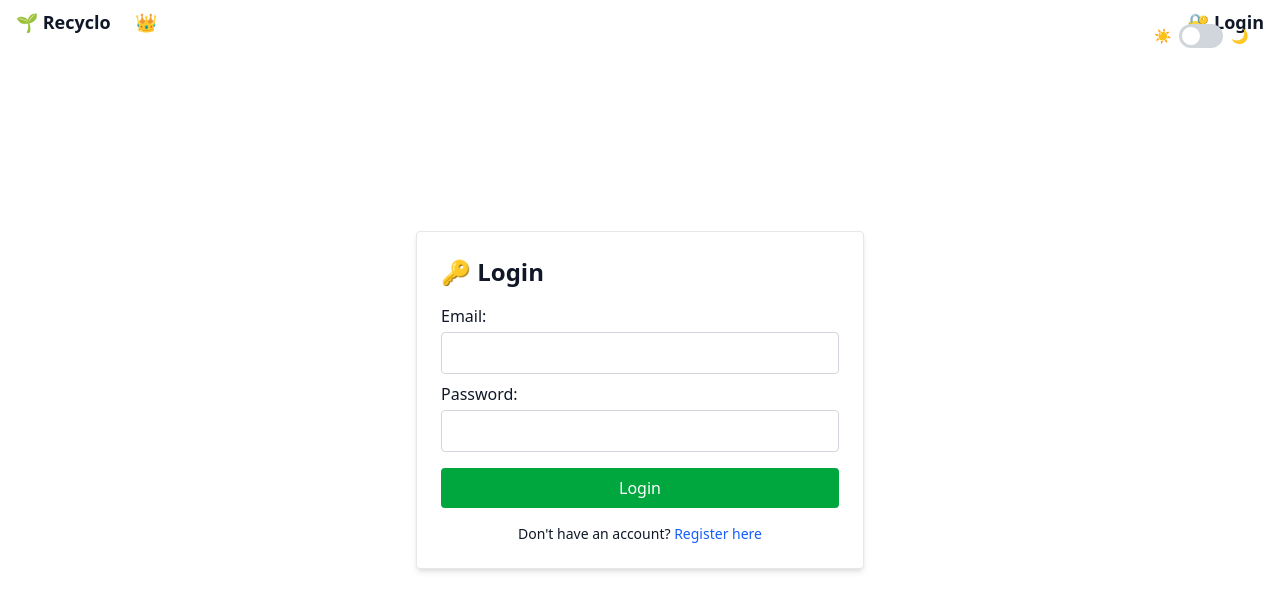
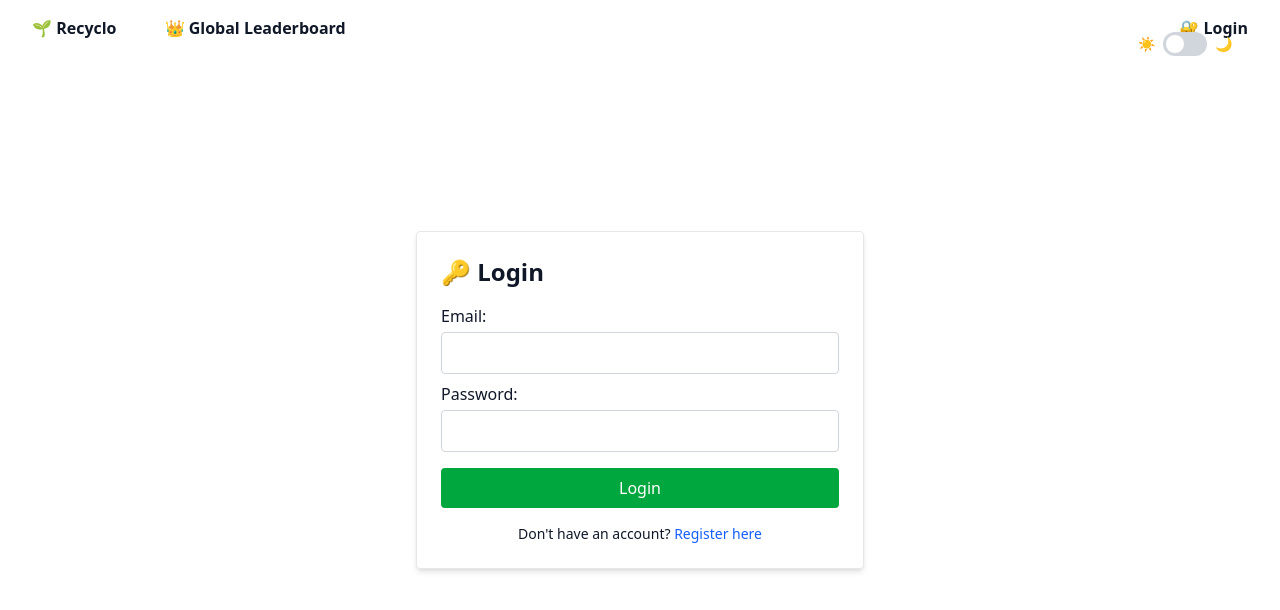
Before and after one commit to Jiwei-Cao/Recyclo, a React (Vite) app in the folder frontend/: page /auth/login in a window 1280 px wide. Shown: the top 610 px of the page. Built offline with nearby package versions, Linux system fonts and the light colour scheme; no server answers.

Commit message:
fixed header UI

```diff
--- a/frontend/src/components/Header.jsx
+++ b/frontend/src/components/Header.jsx
@@ -2,7 +2,7 @@ import { useNavigate } from "react-router-dom";
 import { useState } from "react";
 import ThemeToggle from "./ThemeToggle";
 
-export default function Header( {darkMode, setDarkMode}) {
+export default function Header({ darkMode, setDarkMode }) {
   const navigate = useNavigate();
   const token = localStorage.getItem("token");
   const username = localStorage.getItem("username");
@@ -10,35 +10,40 @@ export default function Header( {darkMode, setDarkMode}) {
   const [menuOpen, setMenuOpen] = useState(false);
 
   const headerClass = `
-    w-full px-4 py-2 flex items-center justify-between absolute top-0 left-0 z-50
+    w-full px-8 py-4 flex items-center justify-between absolute top-0 left-0 z-50
   `
 
+  const leftSectionClass = `flex items-center gap-12`
+  const rightSectionClass = `flex items-center gap-6 pl-4 relative`
+
   const buttonClass = `
-    text-lg font-bold hover:text-green-600 transition cursor-pointer
+    text-2x1 font-bold hover:text-green-600 transition cursor-pointer
   `
 
   const dropdownClass = `
-    absolute right-2 top-12 mt-2 w-48 rounded-md shadow-lg z-50
+    absolute right-0 top-16 mt-2 w-52 rounded-md shadow-lg z-50
     ${darkMode ? "bg-gray-800 text-gray-100" : "bg-white text-gray-800 border border-gray-300"}
   `;
 
   const itemClass = `
-    px-4 py-2 text-sm hover:bg-green-500 hover:text-white cursor-pointer
+    px-4 py-2 text-base hover:bg-green-500 hover:text-white cursor-pointer
   `;
 
   return (
     <header className={headerClass}>
-      <div className="flex space-x-6">
+      <div className={leftSectionClass}>
         <button className={buttonClass} onClick={() => navigate("/")}>
           🌱 Recyclo
         </button>
 
         <button className={buttonClass} onClick={() => navigate("/leaderboard")}>
-          👑
+          👑 Global Leaderboard
         </button>
       </div>
 
-      <div className="flex items-center gap-4 relative">
+      <div className={rightSectionClass}>
+        <ThemeToggle darkMode={darkMode} setDarkMode={setDarkMode} />
+
         {token ? (
           <button className={buttonClass} onClick={() => setMenuOpen(!menuOpen)}>
             👤 {username}
@@ -54,9 +59,6 @@ export default function Header( {darkMode, setDarkMode}) {
             <div className={itemClass} onClick={() => { navigate("/stats"); setMenuOpen(false); }}>
               📊 User Stats
             </div>
-            <div className={itemClass} onClick={() => { navigate("/settings"); setMenuOpen(false); }}>
-              ⚙️ Account Settings
-            </div>
             <div className={itemClass} onClick={() => {
               localStorage.clear();
               setMenuOpen(false);
@@ -66,8 +68,6 @@ export default function Header( {darkMode, setDarkMode}) {
             </div>
           </div>
         )}
-
-        <ThemeToggle darkMode={darkMode} setDarkMode={setDarkMode} />
       </div>
     </header>
   );
```
